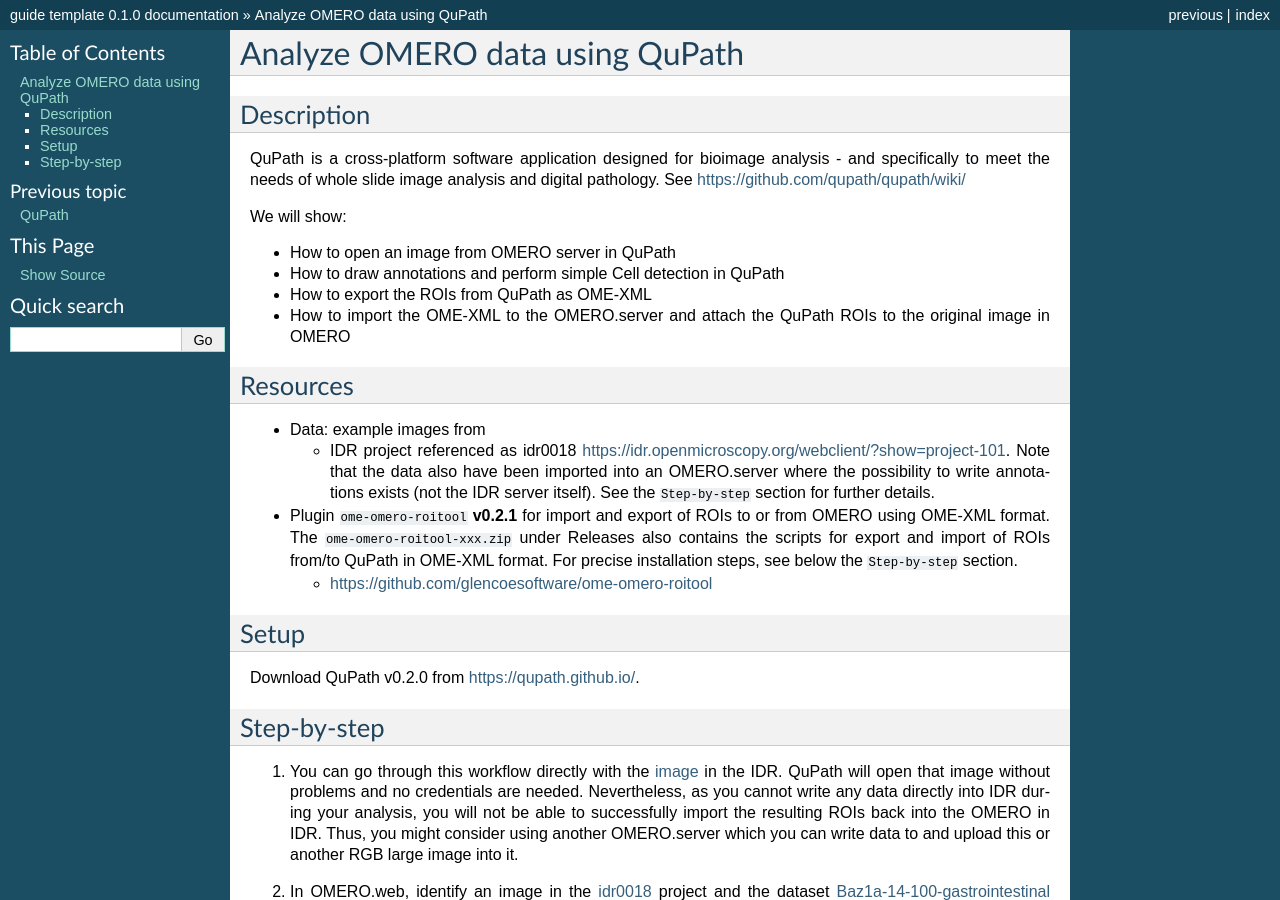
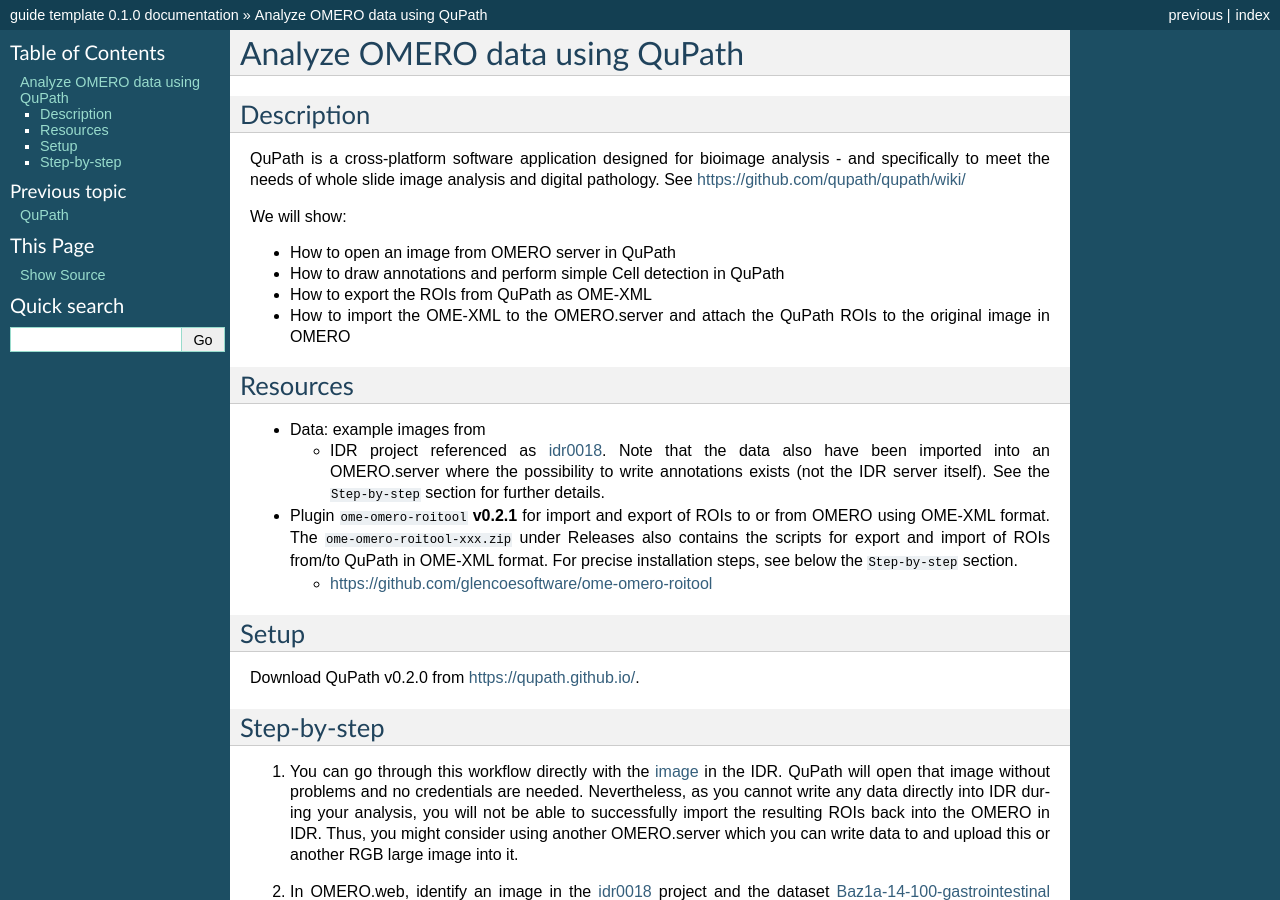
Before and after one commit to ome/omero-guide-qupath, a Sphinx documentation site: the page built from docs/qupath.rst, in a window 1280 px wide and 900 px high. Built offline with Sphinx 7.4.7, drawn with Linux system fonts in a browser that asks for light colours.

Commit message:
fix one link

```diff
--- a/docs/qupath.rst
+++ b/docs/qupath.rst
@@ -22,7 +22,7 @@
 
 - Data: example images from
 
-  - IDR project referenced as idr0018 https://idr.openmicroscopy.org/webclient/?show=project-101. Note that the data also have been imported into an OMERO.server where the possibility to write annotations exists (not the IDR server itself). See the ``Step-by-step`` section for further details.
+  - IDR project referenced as `idr0018 <https://idr.openmicroscopy.org/webclient/?show=project-101>`_. Note that the data also have been imported into an OMERO.server where the possibility to write annotations exists (not the IDR server itself). See the ``Step-by-step`` section for further details.
 
 
 -  Plugin ``ome-omero-roitool`` **v0.2.1** for import and export of ROIs to or from OMERO using OME-XML format. The ``ome-omero-roitool-xxx.zip`` under Releases also contains the scripts for export and import of ROIs from/to QuPath in OME-XML format. For precise installation steps, see below the ``Step-by-step`` section.
```
